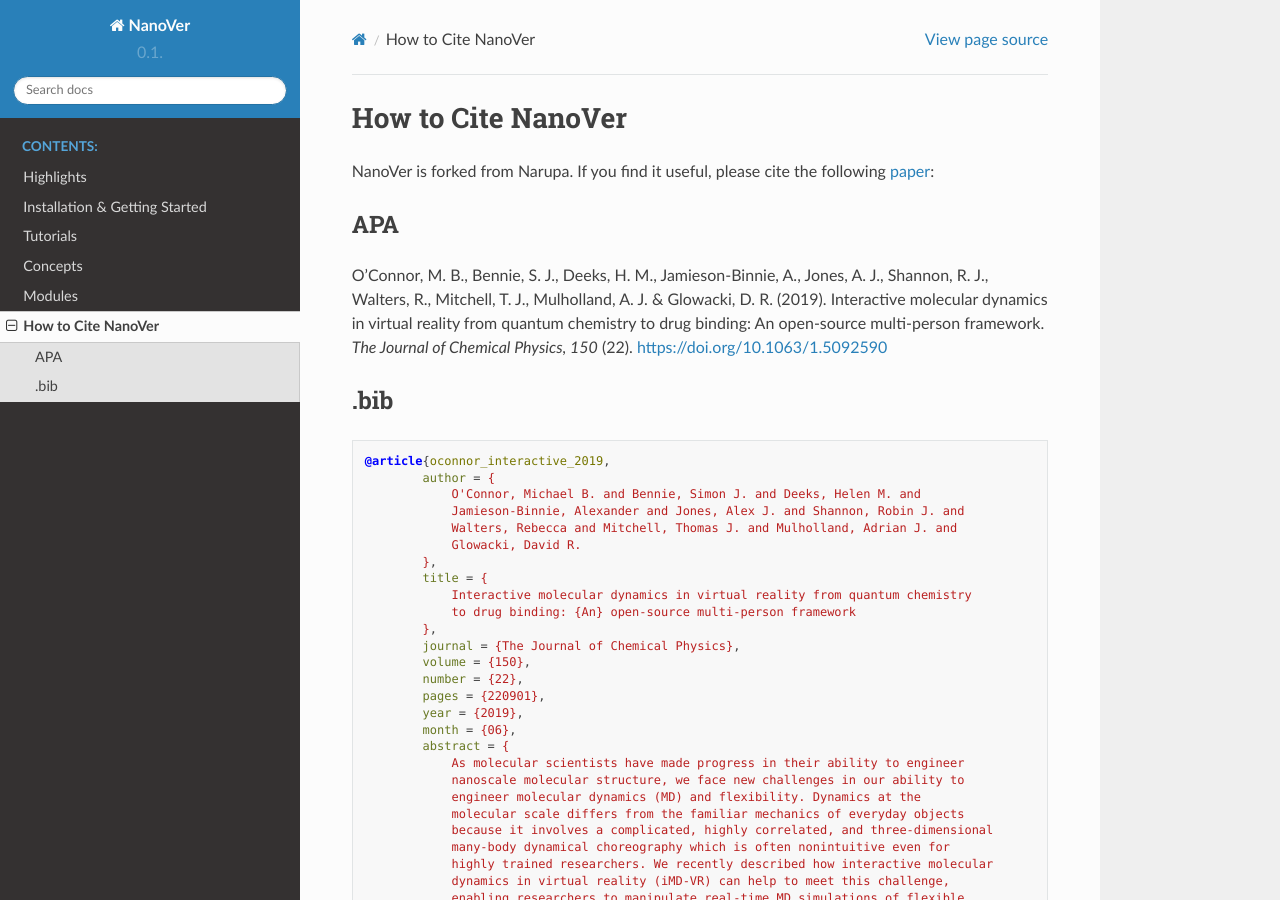
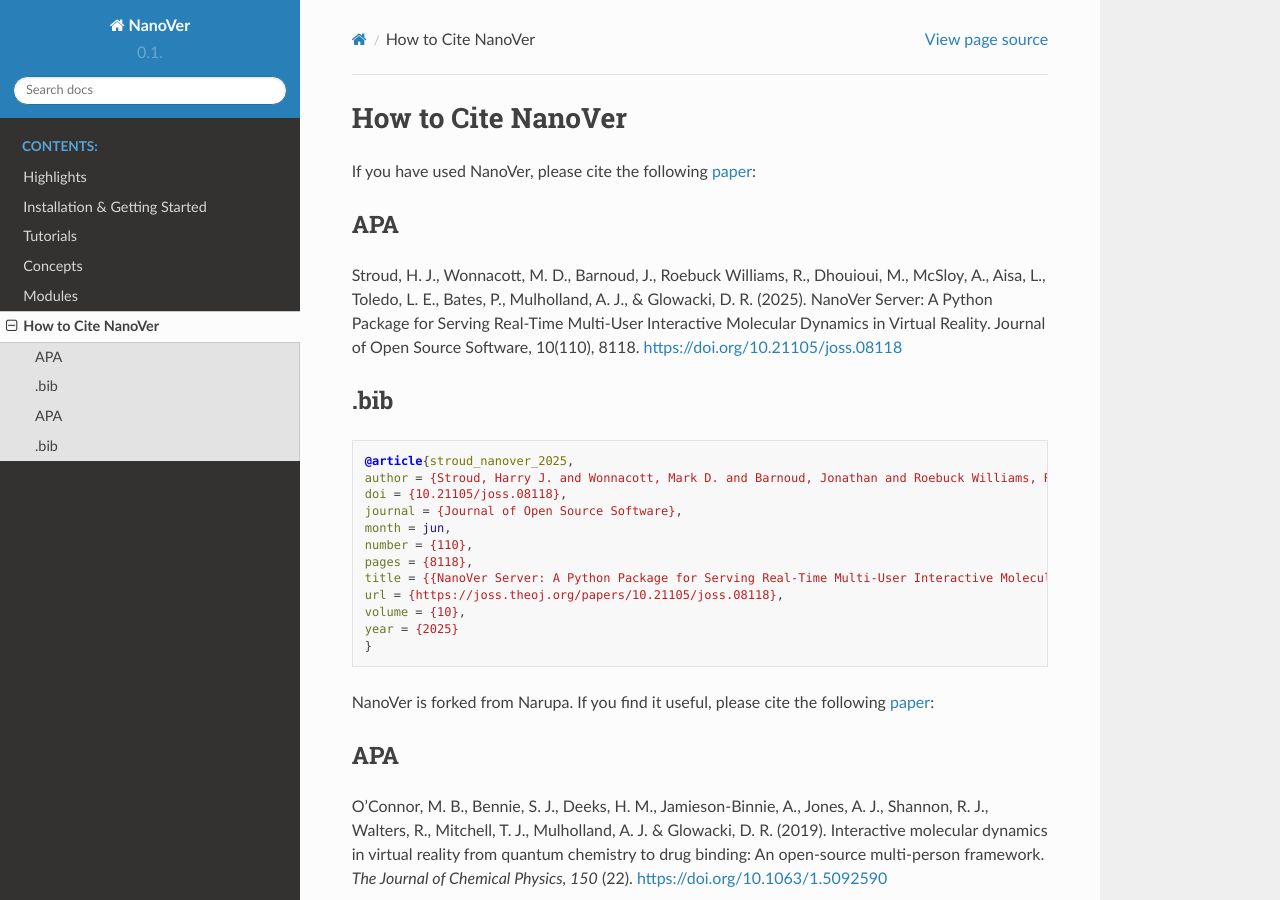
Before and after one commit to IRL2/nanover-docs, a Sphinx documentation site: the page built from source/citations.rst, in a window 1280 px wide and 900 px high. Built offline with Sphinx 7.4.7 and the Read the Docs theme 3.1.0, drawn with Linux system fonts in a browser that asks for light colours; pages that are not in the unit, such as notebooks, are missing from menus; the version number could not be read and is left out.

Commit message:
Add citation .bib file and add APA and .bib citations to citations.rst

```diff
--- a/source/citations.rst
+++ b/source/citations.rst
@@ -3,6 +3,25 @@
 ===================
 How to Cite NanoVer
 ===================
+
+If you have used NanoVer, please cite the following `paper <https://joss.theoj.org/papers/10.21105/joss.08118>`_:
+
+###
+APA
+###
+
+Stroud, H. J., Wonnacott, M. D., Barnoud, J., Roebuck Williams, R., Dhouioui, M., McSloy,
+A., Aisa, L., Toledo, L. E., Bates, P., Mulholland, A. J., & Glowacki, D. R. (2025).
+NanoVer Server: A Python Package for Serving Real-Time Multi-User Interactive Molecular
+Dynamics in Virtual Reality. Journal of Open Source Software, 10(110), 8118.
+https://doi.org/10.21105/joss.08118
+
+####
+.bib
+####
+
+.. literalinclude:: nanover.bib
+   :language: bibtex
 
 NanoVer is forked from Narupa. If you find it useful, please cite the following
 `paper <https://doi.org/10.1063/1.5092590>`_:
--- /dev/null
+++ b/source/nanover.bib
@@ -0,0 +1,12 @@
+@article{stroud_nanover_2025,
+author = {Stroud, Harry J. and Wonnacott, Mark D. and Barnoud, Jonathan and Roebuck Williams, Rhoslyn and Dhouioui, Mohamed and McSloy, Adam and Aisa, Ludovica and Toledo, Luis E. and Bates, Phil and Mulholland, Adrian J. and Glowacki, David R.},
+doi = {10.21105/joss.08118},
+journal = {Journal of Open Source Software},
+month = jun,
+number = {110},
+pages = {8118},
+title = {{NanoVer Server: A Python Package for Serving Real-Time Multi-User Interactive Molecular Dynamics in Virtual Reality}},
+url = {https://joss.theoj.org/papers/10.21105/joss.08118},
+volume = {10},
+year = {2025}
+}
```
